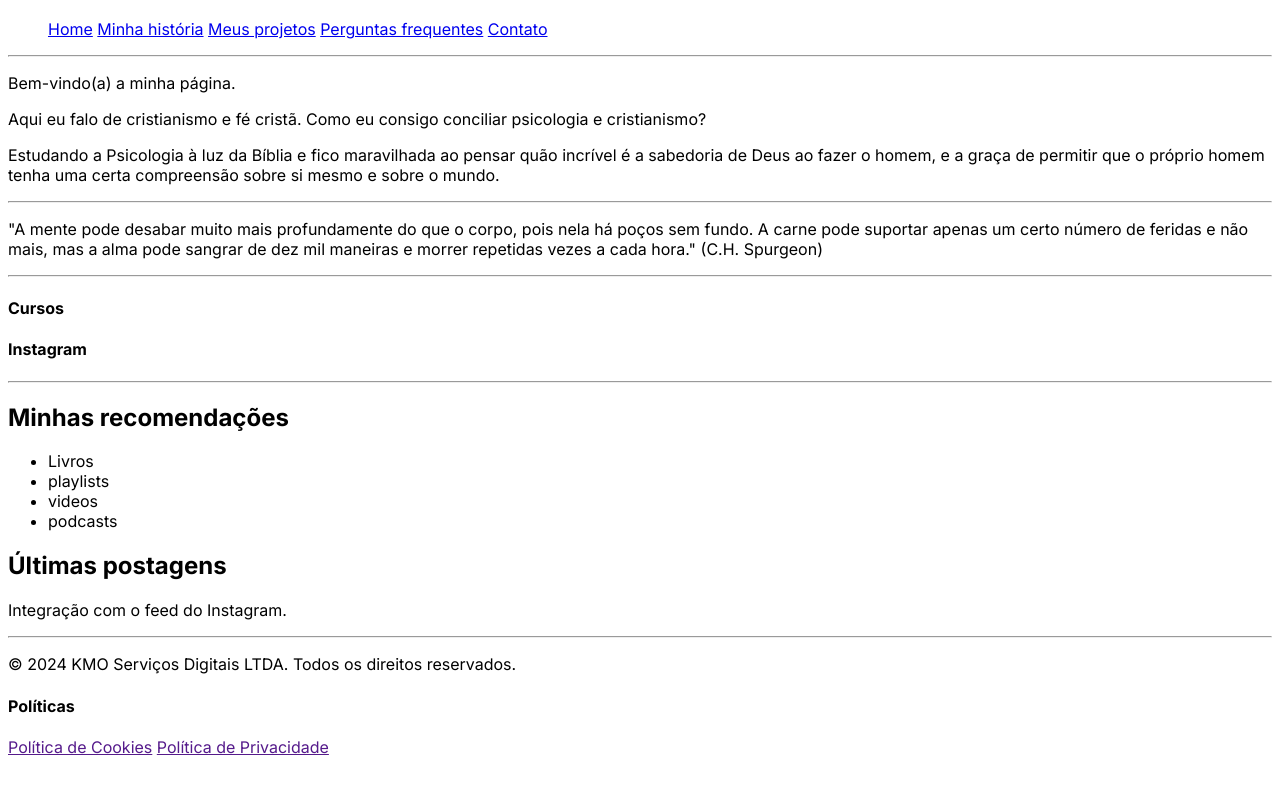
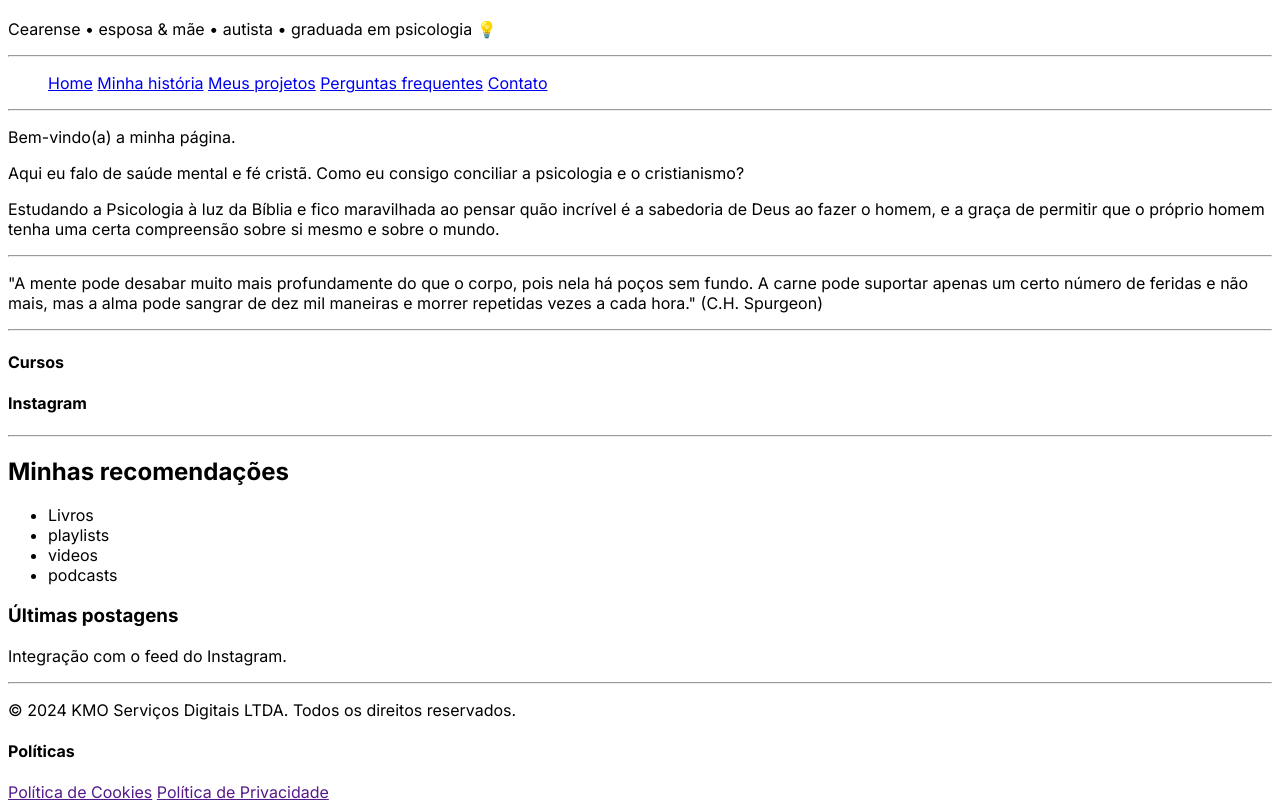
Before and after one commit to kaiquemoreto/projeto-final-coderhouse, a plain HTML site: page index.html in a window 1280 px wide. Shown: the part 63-873 px from the top of the page. Before the commit the page ends 828 px from the top, so only its background shows below. Drawn offline with Linux system fonts and the light colour scheme.

Commit message:
atualizações no index

```diff
--- a/index.html
+++ b/index.html
@@ -11,9 +11,11 @@
 
     <header>
         <h1>Larissa Lima | saúde mental & fé cristã</h1>
+        <p>Cearense • esposa & mãe • autista • graduada em psicologia 💡</p>
     </header>
 
     <nav>
+        <hr>
         <div class="menu">
             <ul>
             <li><a href="./index.html">Home</a></li>
@@ -28,9 +30,11 @@
    <main>
         <section>
             <hr>
-            <p>Bem-vindo(a) a minha página.</p>
-            <p>Aqui eu falo de cristianismo e fé cristã. Como eu consigo conciliar psicologia e cristianismo?</p>
-            <p>Estudando a Psicologia à luz da Bíblia e fico maravilhada ao pensar quão incrível é a sabedoria de Deus ao fazer o homem, e a graça de permitir que o próprio homem tenha uma certa compreensão sobre si mesmo e sobre o mundo.</p>
+            <article>
+                <p>Bem-vindo(a) a minha página.</p>
+                <p>Aqui eu falo de saúde mental e fé cristã. Como eu consigo conciliar a psicologia e o cristianismo?</p>
+                <p>Estudando a Psicologia à luz da Bíblia e fico maravilhada ao pensar quão incrível é a sabedoria de Deus ao fazer o homem, e a graça de permitir que o próprio homem tenha uma certa compreensão sobre si mesmo e sobre o mundo.</p>
+            </article>
         </section>
         <section>
             <hr>
@@ -38,35 +42,35 @@
         </section>
         <section>
             <hr>
-            <span>
+            <article>
                 <h4>Cursos</h4>
-            </span>
-            <span>
+            </article>
+            <article>
                 <h4>Instagram</h4>
-            </span>
+            </article>
         </section>
         <section>
             <hr>
             <h1>Minhas recomendações</h1>
-            <span>
+            <article>
                 <ul>
                     <li>Livros</li>
                     <li>playlists</li>
                     <li>videos</li>
                     <li>podcasts</li>
                 </ul>
-            </span>
-            <span>
+            </article>
+            <article>
                 <h1>Últimas postagens</h1>
                 <p>Integração com o feed do Instagram.</p>
-            </span>
+            </article>
         </section>
    </main>
 
    <footer>
         <hr>
         <span>
-            <p>©  2024 KMO Serviços Digitais LTDA. Todos os direitos reservados.</p>
+            <p>© 2024 KMO Serviços Digitais LTDA. Todos os direitos reservados.</p>
         </span>
         <span>
             <h4>Políticas</h4>
```
